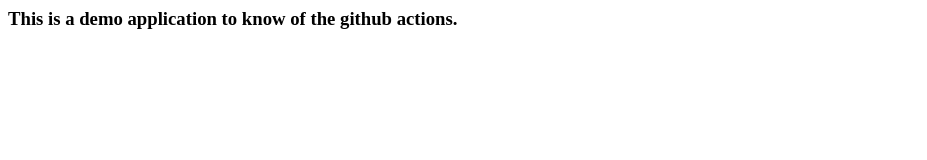
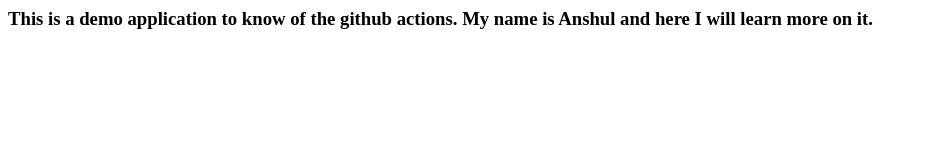
Before and after one commit to pricing-anshul-tiwari/demo_repo_for_githubactions, a plain HTML site: page index.html in a window 1280 px wide. Shown: the whole page, without its empty margins (0-927 px from the left). Drawn offline with Linux system fonts and the light colour scheme.

Commit message:
Change in the index file

```diff
--- a/index.html
+++ b/index.html
@@ -1 +1 @@
-<h3>This is a demo application to know of the github actions. </h3>
+<h3>This is a demo application to know of the github actions. My name is Anshul and here I will learn more on it.</h3>
```
